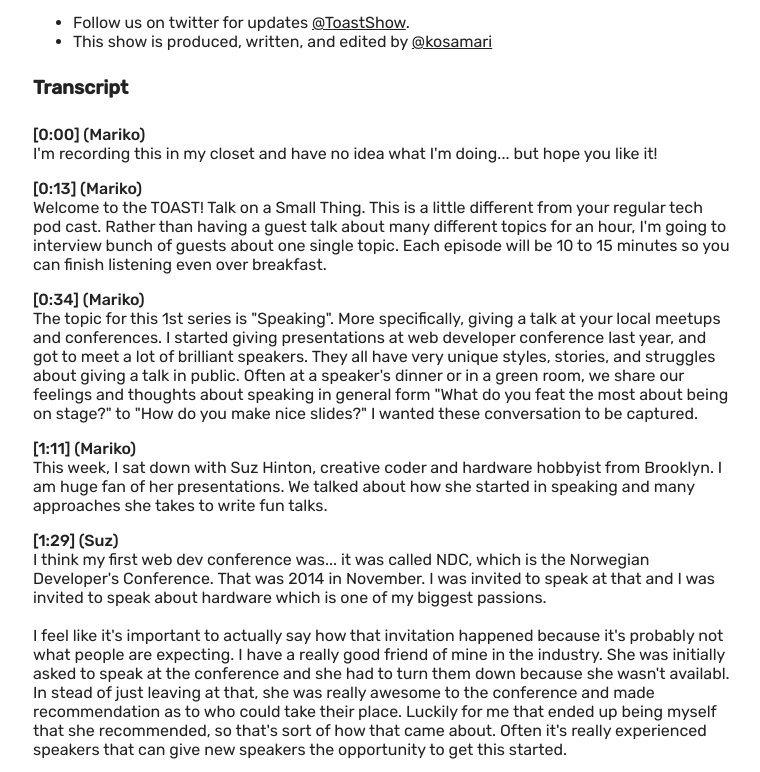
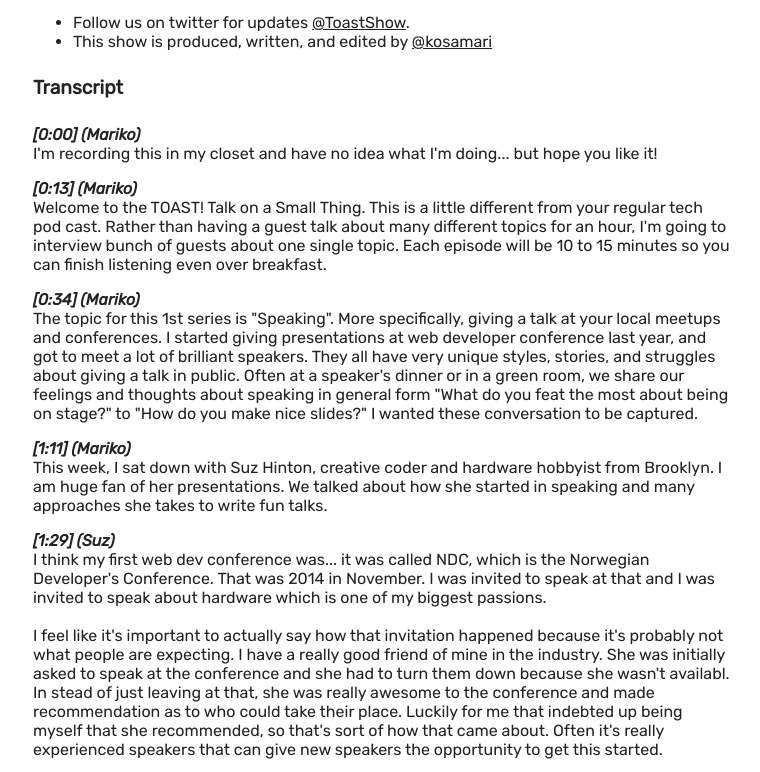
Before and after one commit to kosamari/ToastShow, a plain HTML site: page series1/be-passionate.html in a window 1280 px wide. Shown: the part 832-1604 px from the top of the page, without its empty margins (257-1017 px from the left). Drawn offline with Linux system fonts and the light colour scheme.

Commit message:
more spelling

```diff
--- a/series1/be-passionate.html
+++ b/series1/be-passionate.html
@@ -21,7 +21,7 @@
   <meta itemprop="image" content="http://toast.show/series1/be-passionate.png">
 
   <meta name="viewport" content="width=device-width, initial-scale=1">
-  <link href="https://fonts.googleapis.com/css?family=Rubik:400,500" rel="stylesheet">
+  <link href="https://fonts.googleapis.com/css?family=Rubik:400,400i" rel="stylesheet">
   <style type="text/css" media="screen">
     body {
       font-family: 'Rubik', Arial, sans-serif;
@@ -44,6 +44,7 @@
     header > h1 {
       font-size: 5em;
       margin:0px;
+      font-weight:450;
     }
     header > h1 > a {
       text-decoration: none;
@@ -99,9 +100,9 @@
       padding-bottom:20px;
     }
     strong {
-      font-weight: 500;
       width:100%;
       display: inline-block;
+      font-style: italic;
     }
   </style>
 </head>
@@ -184,7 +185,7 @@
       <p><strong>[1:29] (Suz)</strong>
       I think my first web dev conference was... it was called NDC, which is the Norwegian Developer's Conference. That was 2014 in November. I was invited to speak at that and I was invited to speak about hardware which is one of my biggest passions.
       <br><br>
-      I feel like it's important to actually say how that invitation happened because it's probably not what people are expecting. I have a really good friend of mine in the industry. She was initially asked to speak at the conference and she had to turn them down because she wasn't availabl. In stead of just leaving at that, she was really awesome to the conference and made recommendation as to who could take their place. Luckily for me that ended up being myself that she recommended, so that's sort of how that came about. Often it's really experienced speakers that can give new speakers the opportunity to get this started.</p>
+      I feel like it's important to actually say how that invitation happened because it's probably not what people are expecting. I have a really good friend of mine in the industry. She was initially asked to speak at the conference and she had to turn them down because she wasn't availabl. In stead of just leaving at that, she was really awesome to the conference and made recommendation as to who could take their place. Luckily for me that indebted up being myself that she recommended, so that's sort of how that came about. Often it's really experienced speakers that can give new speakers the opportunity to get this started.</p>
 
       <p><strong>[2:25] (Mariko)</strong>
       When you are invited to be a speaker, you have to first think abut what to talk about, and write an abstract which is a short description of your talk at the conference.<br><br>
```
